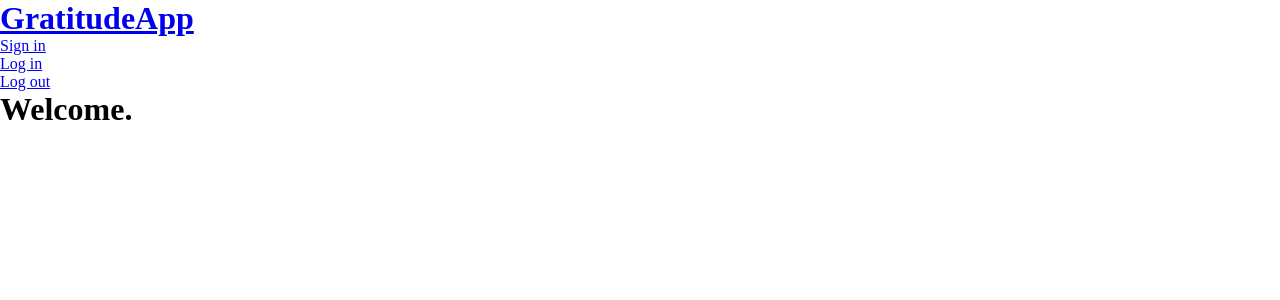
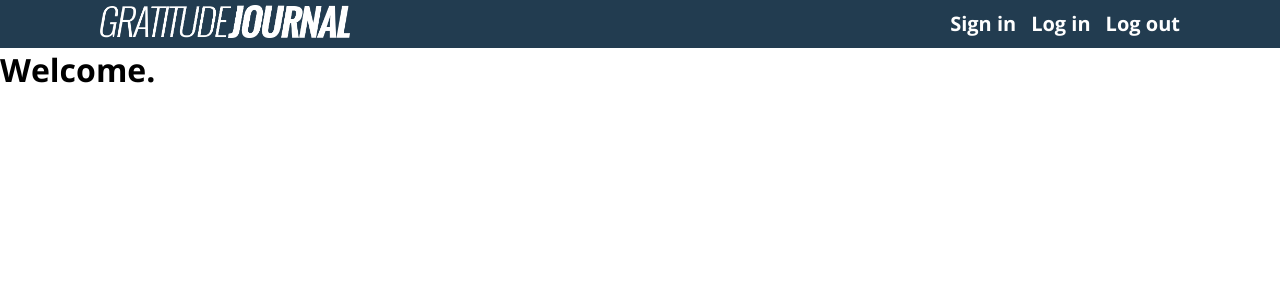
Before and after one commit to kennygodin/gratitude-app, a JavaScript app in the folder frontend/: page / in a window 1280 px wide. Shown: the top 300 px of the page. Built offline with nearby package versions, Linux system fonts and the light colour scheme; the HTML template or start-up script is replaced by a standard one.

Commit message:
I added a /assets folder and added my logo.png. I imported it in the navbar.js component and added an img tag. I then added the first codes of the navbar in the index.css

```diff
--- a/frontend/src/components/Navbar.js
+++ b/frontend/src/components/Navbar.js
@@ -1,11 +1,16 @@
 import { Link } from 'react-router-dom';
+import logo from '../assets/logo.png';
 
 const Navbar = () => {
   return (
     <div className="navbar">
+      <div>
         <Link to="/">
-        <h1>GratitudeApp</h1>
+          <img src={logo} alt="gratitude-journal-logo" />
         </Link>
+      </div>
+
+      <div>
         <ul>
           <li>
             <Link to="/signin">Sign in</Link>
@@ -18,6 +23,7 @@ const Navbar = () => {
           </li>
         </ul>
       </div>
+    </div>
   );
 };
 
--- a/frontend/src/index.css
+++ b/frontend/src/index.css
@@ -1,4 +1,32 @@
+@import url('https://fonts.googleapis.com/css2?family=Open+Sans:ital,wght@0,400;0,500;0,700;1,400&family=Oswald:wght@300;400&display=swap');
+
 * {
   margin: 0;
   padding: 0;
+  font-family: 'Open Sans', sans-serif;
 }
+.navbar {
+  background-color: #223c50;
+  display: flex;
+  flex-direction: row;
+  justify-content: space-between;
+  align-items: center;
+  padding: 5px 100px;
+}
+.navbar a {
+  color: #fff;
+  text-decoration: none;
+}
+.navbar a img {
+  width: 250px;
+}
+.navbar ul {
+  display: flex;
+  flex-direction: row;
+  gap: 15px;
+}
+ul li {
+  list-style: none;
+  font-size: 20px;
+  font-weight: bold;
+}
```
Also changed, not shown: frontend/src/assets/logo.png (added). Lines whose indentation alone changed are shown as unchanged.
